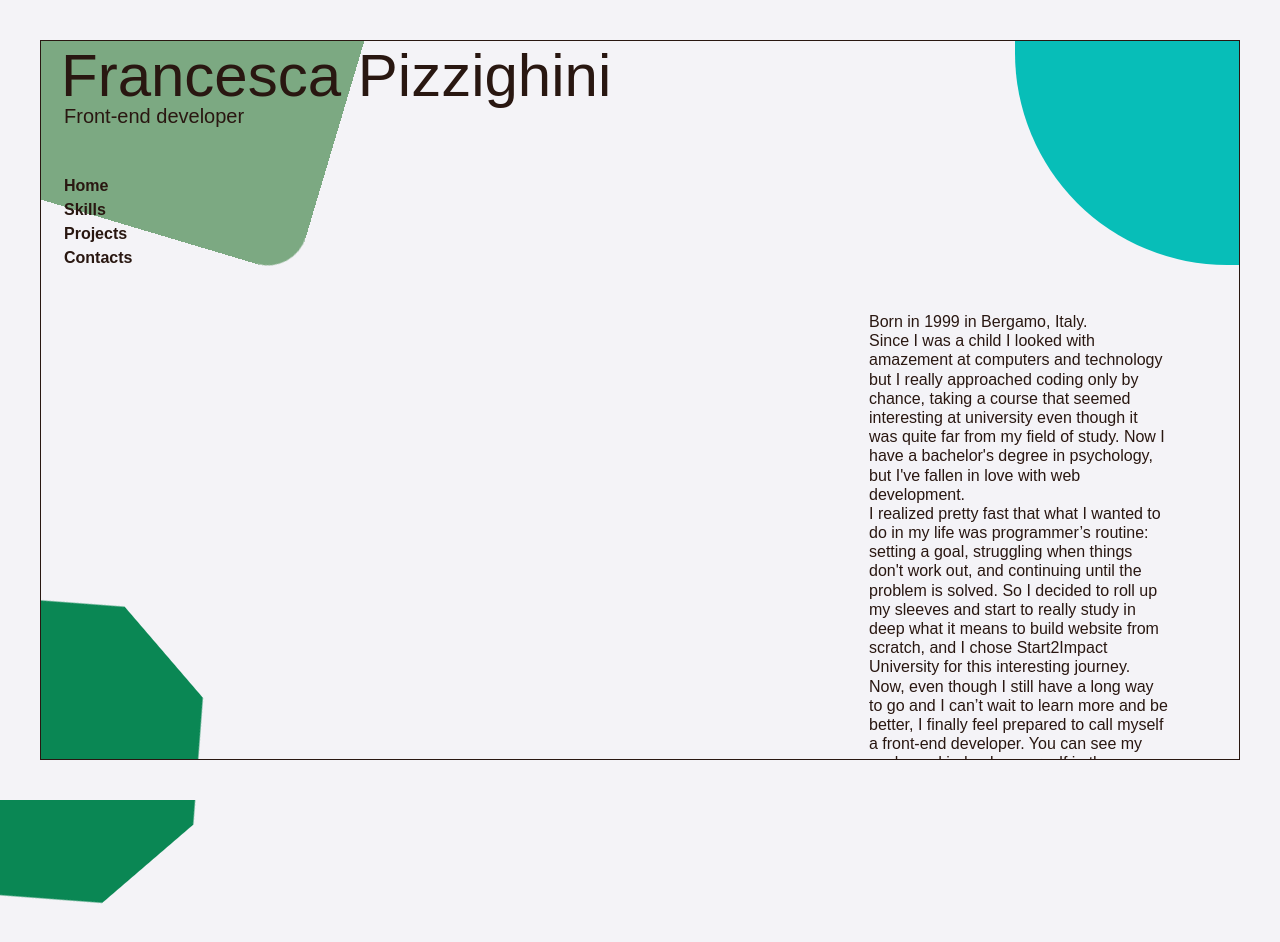
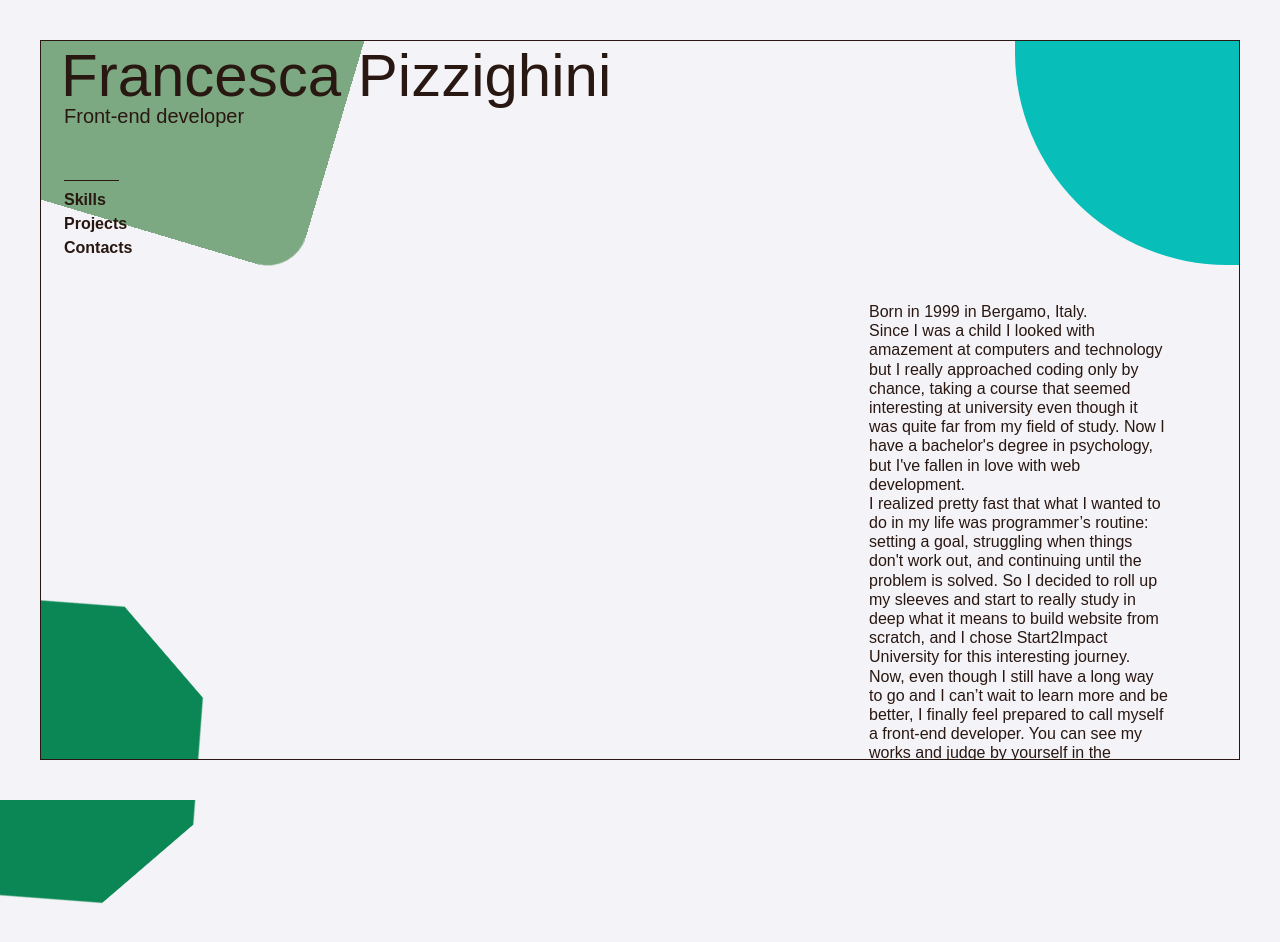
Before and after one commit to francesca-pizzighini/Portfolio, a React (Vite) app: page /home in a window 1280 px wide. Shown: the top 942 px of the page. Built offline with nearby package versions, Linux system fonts and the light colour scheme; a web font is replaced by a local one.

Commit message:
fixed navbar problem

```diff
--- a/src/components/navbar/navbar.scss
+++ b/src/components/navbar/navbar.scss
@@ -30,6 +30,15 @@
                         opacity: 0.5;
                         transition: 200ms;
                     }
+                    a.active {
+                        p {
+                            display: none;
+                        }
+
+                        .line {
+                            display: block;
+                        }
+                    }
                 }
             }
         }
```
